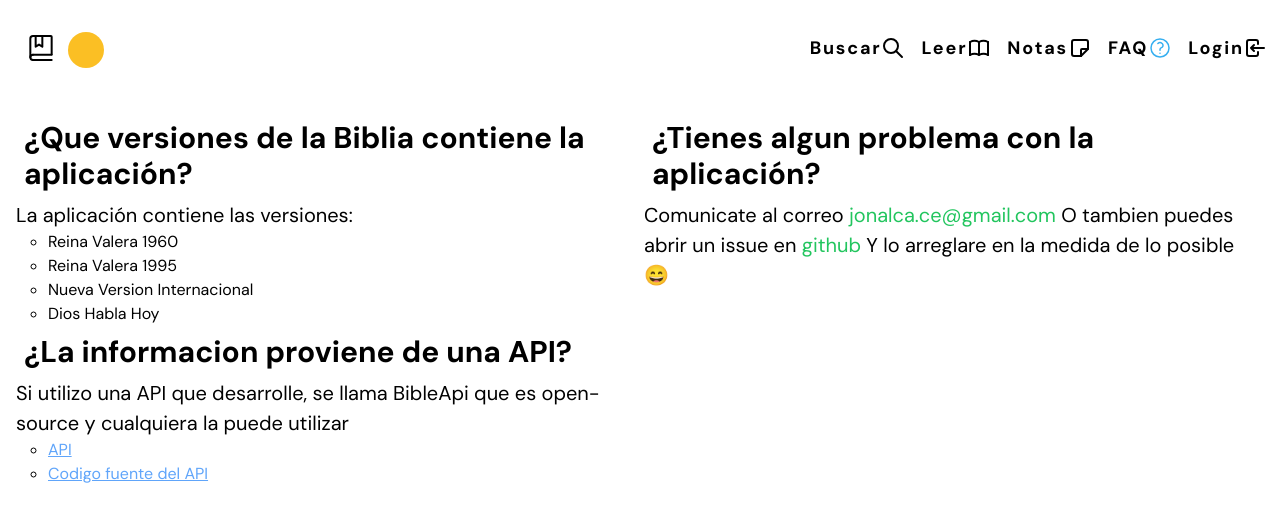
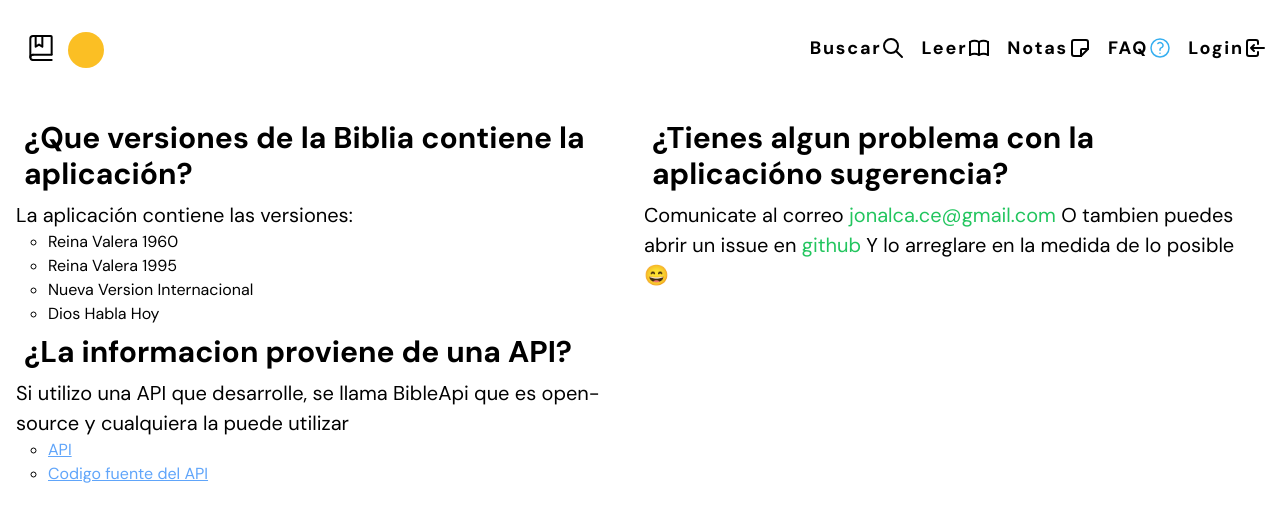
Before and after one commit to Atticus64/BibleApp, a SvelteKit app: page /about in a window 1280 px wide. Shown: the top 522 px of the page. Built offline with nearby package versions, Linux system fonts and the light colour scheme; no server answers.

Commit message:
feat: change details

```diff
--- a/src/routes/about/+page.svelte
+++ b/src/routes/about/+page.svelte
@@ -40,7 +40,9 @@
 		</div>
 	</div>
 	<div>
-		<h2 class="question p-2 text-3xl font-bold">¿Tienes algun problema con la aplicación?</h2>
+		<h2 class="question p-2 text-3xl font-bold">
+			¿Tienes algun problema con la aplicacióno sugerencia?
+		</h2>
 		<div class="text-xl">
 			<p>
 				Comunicate al correo
```
